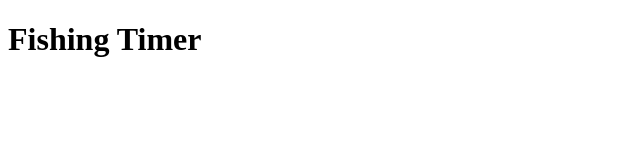
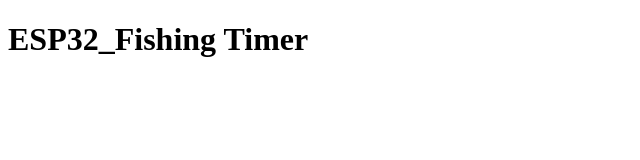
Before and after one commit to znyisztor77/Horgasz_cucc, a plain HTML site: page data/index.html in a window 1280 px wide. Shown: the whole page, without its empty margins (0-640 px from the left). Drawn offline with Linux system fonts and the light colour scheme.

```diff
--- a/index.html
+++ b/data/index.html
@@ -3,9 +3,9 @@
 <head>
     <meta charset="UTF-8">
     <meta name="viewport" content="width=device-width, initial-scale=1.0">
-    <title>Document</title>
+    <title>Fishing Timer</title>
 </head>
 <body>
-    <h1>Fishing Timer</h1>
+    <h1>ESP32_Fishing Timer</h1>
 </body>
 </html>
```
Also changed, not shown: data/script.js (added), data/style.css (added), 2 other files.
